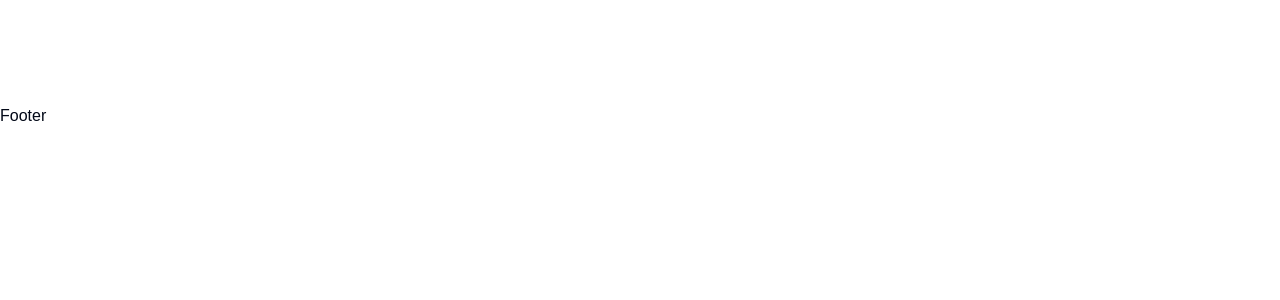
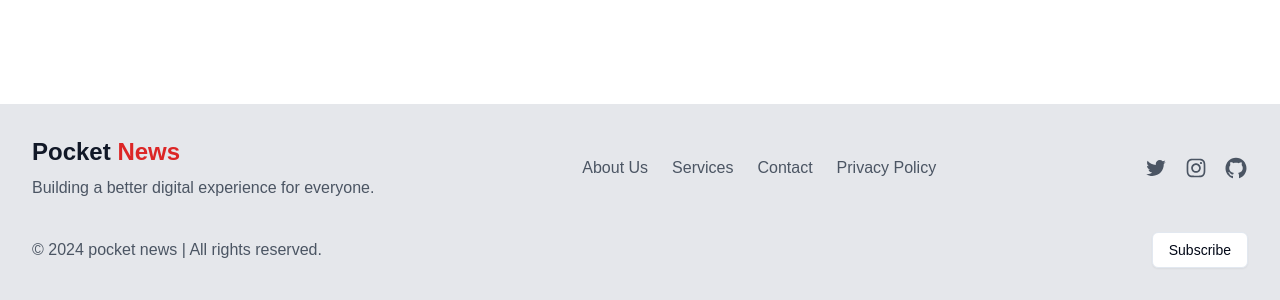
Before and after one commit to debarup24/PocketNews-a-news-portal, a Next.js app: page /news in a window 1280 px wide. Shown: the part 772-1072 px from the top of the page. Before the commit the page ends 900 px from the top, so only its background shows below. Built offline with nearby package versions, Linux system fonts and the light colour scheme.

Commit message:
news portal

```diff
--- a/src/app/layout.tsx
+++ b/src/app/layout.tsx
@@ -2,6 +2,7 @@ import type { Metadata } from "next";
 import localFont from "next/font/local";
 import "./globals.css";
 import Navbar from "@/components/Navbar";
+import Footer from "@/components/Footer";
 
 const geistSans = localFont({
   src: "./fonts/GeistVF.woff",
@@ -32,7 +33,7 @@ export default function RootLayout({
         <Navbar/>
         <main className="min-h-screen"> {children} </main>
 
-        <footer>Footer</footer>
+        <Footer/>
       </body>
     </html>
   );
--- a/src/app/page.tsx
+++ b/src/app/page.tsx
@@ -24,6 +24,8 @@ export default async function Home() {
 
      </div>
       <NewsLetter/>
+
     </div>
+
   );
 }
--- a/src/components/Footer.tsx
+++ b/src/components/Footer.tsx
@@ -1,9 +1,76 @@
-import React from 'react'
+import { Button } from "@/components/ui/button";
+import { AiOutlineTwitter, AiOutlineInstagram, AiOutlineGithub } from "react-icons/ai";
 
 const Footer = () => {
   return (
-    <div>Footer</div>
-  )
-}
+    <footer className="bg-gray-200 dark:bg-gray-800 py-8">
+      <div className="max-w-7xl mx-auto px-4 sm:px-6 lg:px-8">
+        <div className="flex flex-col md:flex-row justify-between items-center space-y-6 md:space-y-0">
+          {/* Logo and Description */}
+          <div className="text-center md:text-left">
+            <h2 className="text-2xl font-bold text-gray-900 dark:text-white">
+            Pocket <span className="text-red-600">News</span>
+            </h2>
+            <p className="mt-2 text-gray-600 dark:text-gray-400">
+              Building a better digital experience for everyone.
+            </p>
+          </div>
 
-export default Footer
+          {/* Navigation Links */}
+          <div className="flex space-x-6 text-gray-600 dark:text-gray-400">
+            <a href="/about" className="hover:text-gray-900 dark:hover:text-white">
+              About Us
+            </a>
+            <a href="/services" className="hover:text-gray-900 dark:hover:text-white">
+              Services
+            </a>
+            <a href="/contact" className="hover:text-gray-900 dark:hover:text-white">
+              Contact
+            </a>
+            <a href="/privacy" className="hover:text-gray-900 dark:hover:text-white">
+              Privacy Policy
+            </a>
+          </div>
+
+          {/* Social Media Icons */}
+          <div className="flex space-x-4">
+            <a
+              href="https://twitter.com"
+              aria-label="Twitter"
+              className="text-gray-600 dark:text-gray-400 hover:text-gray-900 dark:hover:text-white"
+            >
+              <AiOutlineTwitter size={24} />
+            </a>
+            <a
+              href="https://instagram.com"
+              aria-label="Instagram"
+              className="text-gray-600 dark:text-gray-400 hover:text-gray-900 dark:hover:text-white"
+            >
+              <AiOutlineInstagram size={24} />
+            </a>
+            <a
+              href="https://github.com"
+              aria-label="Github"
+              className="text-gray-600 dark:text-gray-400 hover:text-gray-900 dark:hover:text-white"
+            >
+              <AiOutlineGithub size={24} />
+            </a>
+          </div>
+        </div>
+
+        {/* Bottom Section */}
+        <div className="mt-8 text-center md:flex md:justify-between md:items-center">
+          <p className="text-gray-600 dark:text-gray-400">
+            &copy; 2024 pocket news |  All rights reserved.
+          </p>
+
+          <Button variant="outline" className="mt-4 md:mt-0 dark:bg-gray-900 dark:text-white">
+            Subscribe
+          </Button>
+        </div>
+      </div>
+    </footer>
+  );
+};
+
+export default Footer;
```
